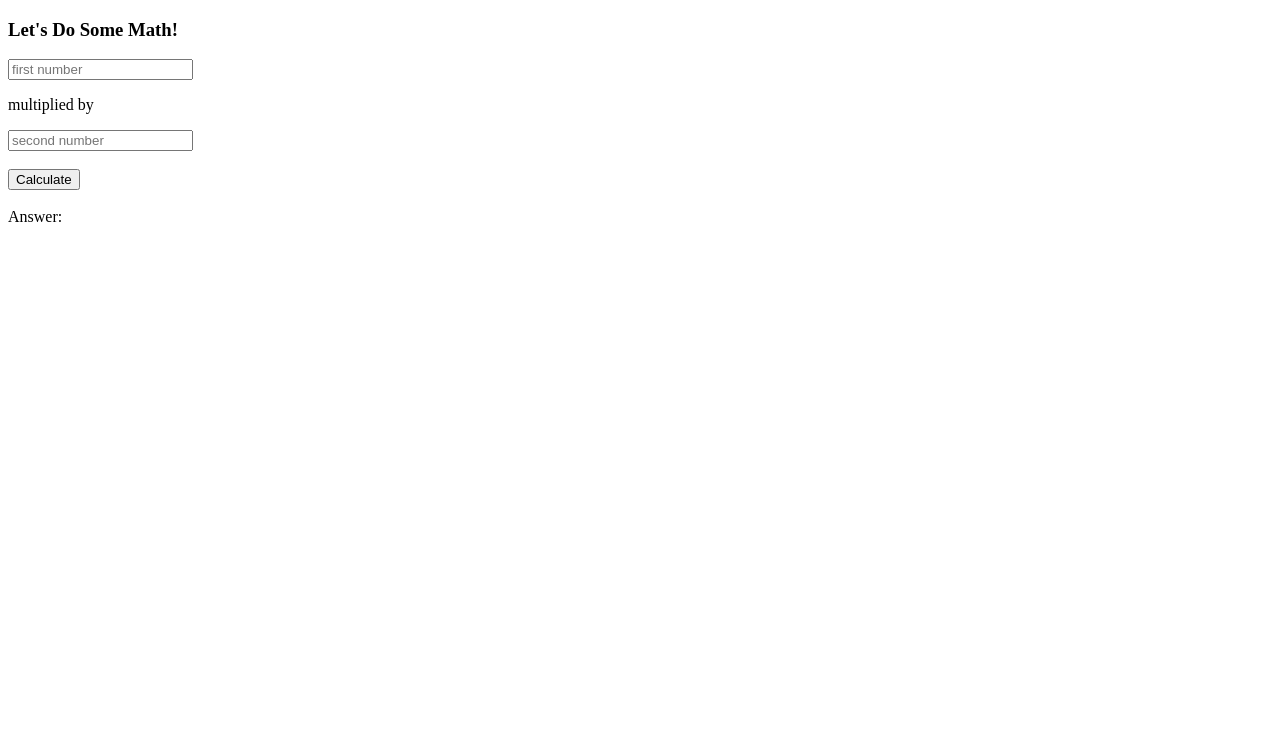
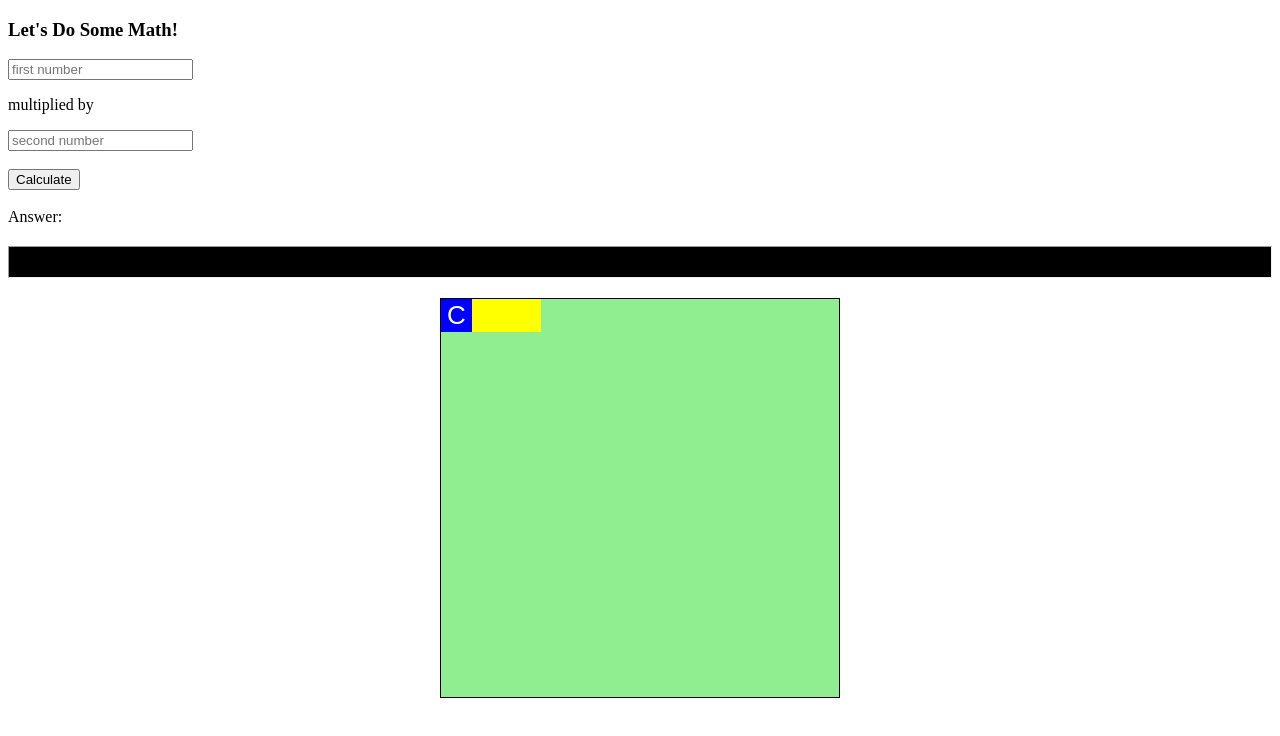
Before and after one commit to faircloth/calculatorAssignment, a plain HTML site: page index.html in a window 1280 px wide. Drawn offline with Linux system fonts and the light colour scheme.

Commit message:
started hard mode

```diff
--- a/index.html
+++ b/index.html
@@ -6,6 +6,7 @@
 </head>
 <body>
 
+  <!-- Normal Mode -->
   <h3>Let's Do Some Math!</h3>
 
   <input type="text" placeholder="first number" id="num_one" />
@@ -20,6 +21,30 @@
   Answer: <span id="answer1"></span>
   </div>
 
+  <!-- End of Normal Mode -->
+
+  <hr>
+
+  <!-- Hard Mode -->
+
+  <div class="hard-mode">
+    <div class="container">
+      <div class = "row">
+        <!-- come back to this input type -->
+        <div class="clear-button">
+          <input type="button" value="C" id="clearBtn" />
+        </div>
+        <div class="answer-box">
+          <span id="answer"></span>
+        </div>
+      </div>
+
+
+    </div>
+  </div>
+
+  <!-- End of Hard Mode -->
+
 <script src="main.js"></script>
 </body>
 </html>
--- a/main.css
+++ b/main.css
@@ -0,0 +1,41 @@
+hr {
+  height: 30px;
+  background-color: black;
+  margin: 20px 0;
+}
+
+.hard-mode div{
+  color: white;
+  font-size: 26px;
+  font-weight: normal;
+}
+
+.container {
+  box-sizing: border-box;
+  display: block;
+  width: 400px;
+  height: 400px;
+  background-color: lightgreen;
+  margin: 0 auto;
+  border: 1px solid black;
+}
+
+
+.clear-button input {
+  border: none;
+  background: blue;
+  color: white;
+  font-size: 26px;
+  font-weight: normal;
+}
+
+.clear-button {
+  display: inline-block;
+  width: 25%;
+  height: 20%;
+  background-color: yellow;
+}
+
+.answer-box {
+
+}
--- a/main.js
+++ b/main.js
@@ -1,3 +1,5 @@
+// NORMAL MODE ************
+
 // calculate function
 var calculate1 = function (x, y) {
   return x * y;
@@ -24,3 +26,6 @@ var submit = function () {
 
 // button click
 submitBtn.addEventListener ('click', submit);
+
+
+// HARD MODE ******
```
